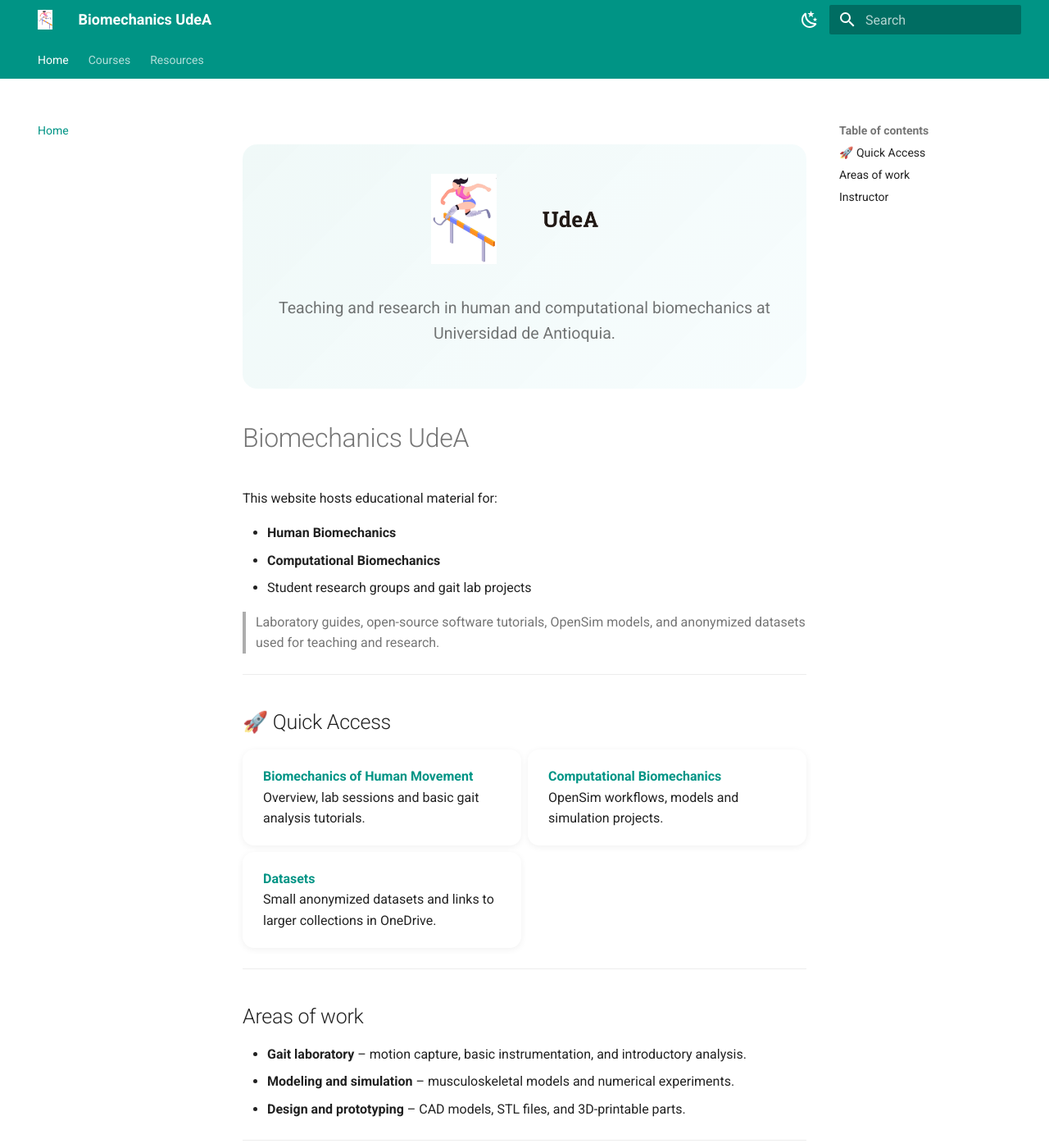
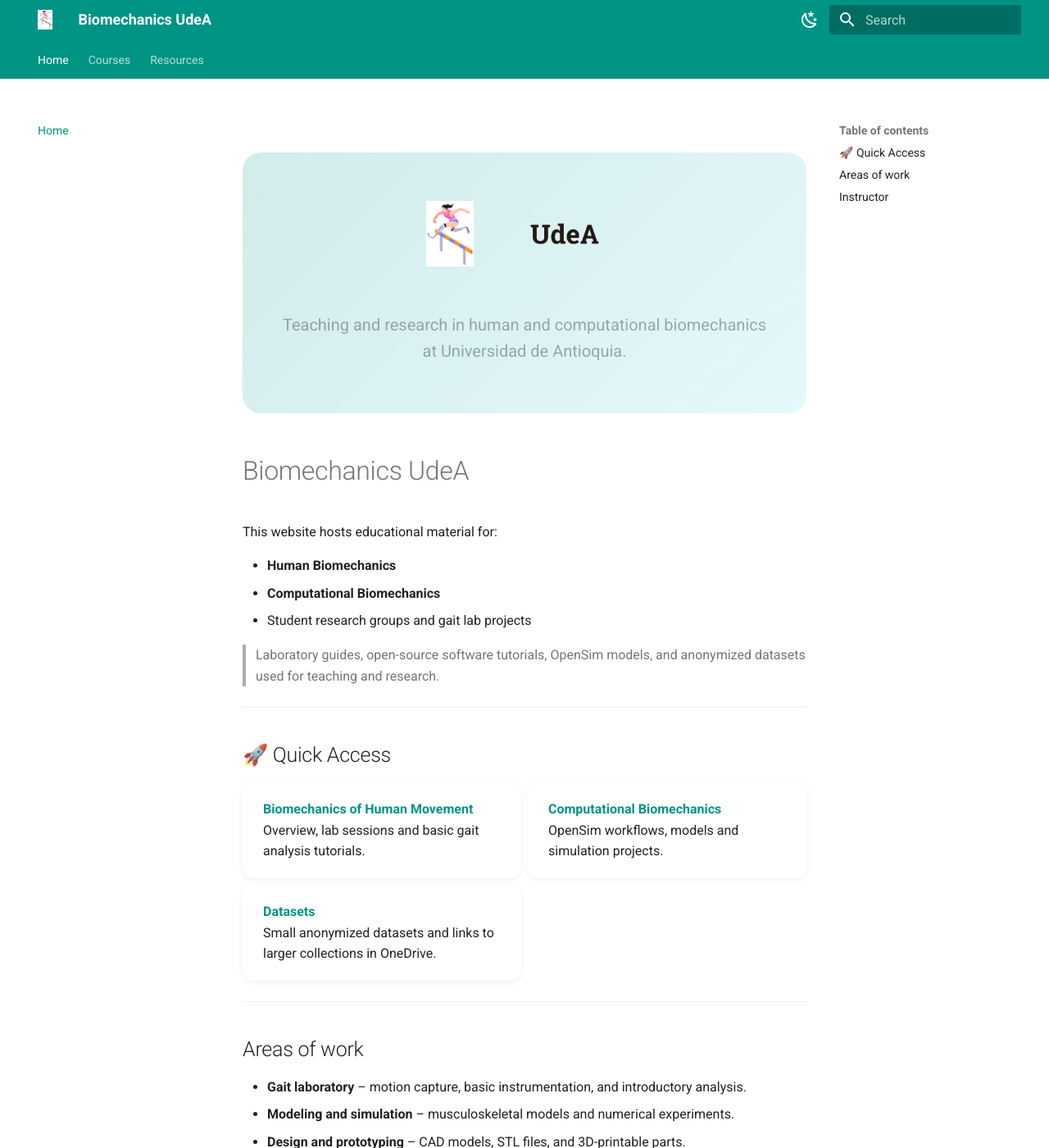
Before and after one commit to julianauribep-glitch/biomechanics-udea, an MkDocs documentation site: the page built from docs/index.md, in a window 1280 px wide and 1400 px high. Shown: the whole window at 82% size. Built offline with MkDocs 1.6.1 and Material for MkDocs 9.7.7, drawn with Linux system fonts in a browser that asks for light colours.

Commit message:
Update styles.css

```diff
--- a/docs/styles.css
+++ b/docs/styles.css
@@ -1,57 +1,59 @@
 /* ----- Hero landing (top of index) ----- */
 .hero-landing {
-  margin: 1.5rem 0 2rem;
-  padding: 1.8rem 1.5rem 1.6rem;
-  border-radius: 18px;
-  background: linear-gradient(135deg,
-    rgba(0, 150, 136, 0.06),
-    rgba(0, 188, 212, 0.03)
+  margin: 2rem 0 2.5rem;
+  padding: 2.2rem 2rem 2rem;
+  border-radius: 22px;
+  background: linear-gradient(
+    135deg,
+    rgba(0, 150, 136, 0.18),
+    rgba(0, 188, 212, 0.10)
   );
   display: flex;
   flex-direction: column;
   align-items: center;
   text-align: center;
-  gap: 0.9rem;
+  gap: 1rem;
 }
 
 .hero-logos {
   display: flex;
   align-items: center;
   justify-content: center;
-  gap: 32px;
+  gap: 40px;
 }
 
 .hero-athlete {
-  max-height: 110px;
+  max-height: 80px;
   width: auto;
 }
 
 .hero-udea {
-  max-height: 90px; /* UdeA más grande y protagonista */
+  max-height: 110px;  /* UdeA más grande y protagonista */
   width: auto;
 }
 
 .hero-tagline {
-  font-size: 0.98rem;
-  max-width: 720px;
-  color: var(--md-default-fg-color--light);
+  font-size: 1rem;
+  max-width: 760px;
+  color: var(--md-default-fg-color--lighter);
 }
 
 /* Responsive tweak */
 @media (max-width: 640px) {
   .hero-logos {
     flex-direction: column;
-    gap: 16px;
+    gap: 18px;
   }
 
   .hero-athlete {
-    max-height: 90px;
+    max-height: 70px;
   }
 
   .hero-udea {
-    max-height: 80px;
+    max-height: 95px;
   }
 }
+
 
 /* ----- Modern cards for Quick Access (ya las tenías) ----- */
 .md-typeset .grid.cards > ul {
```
